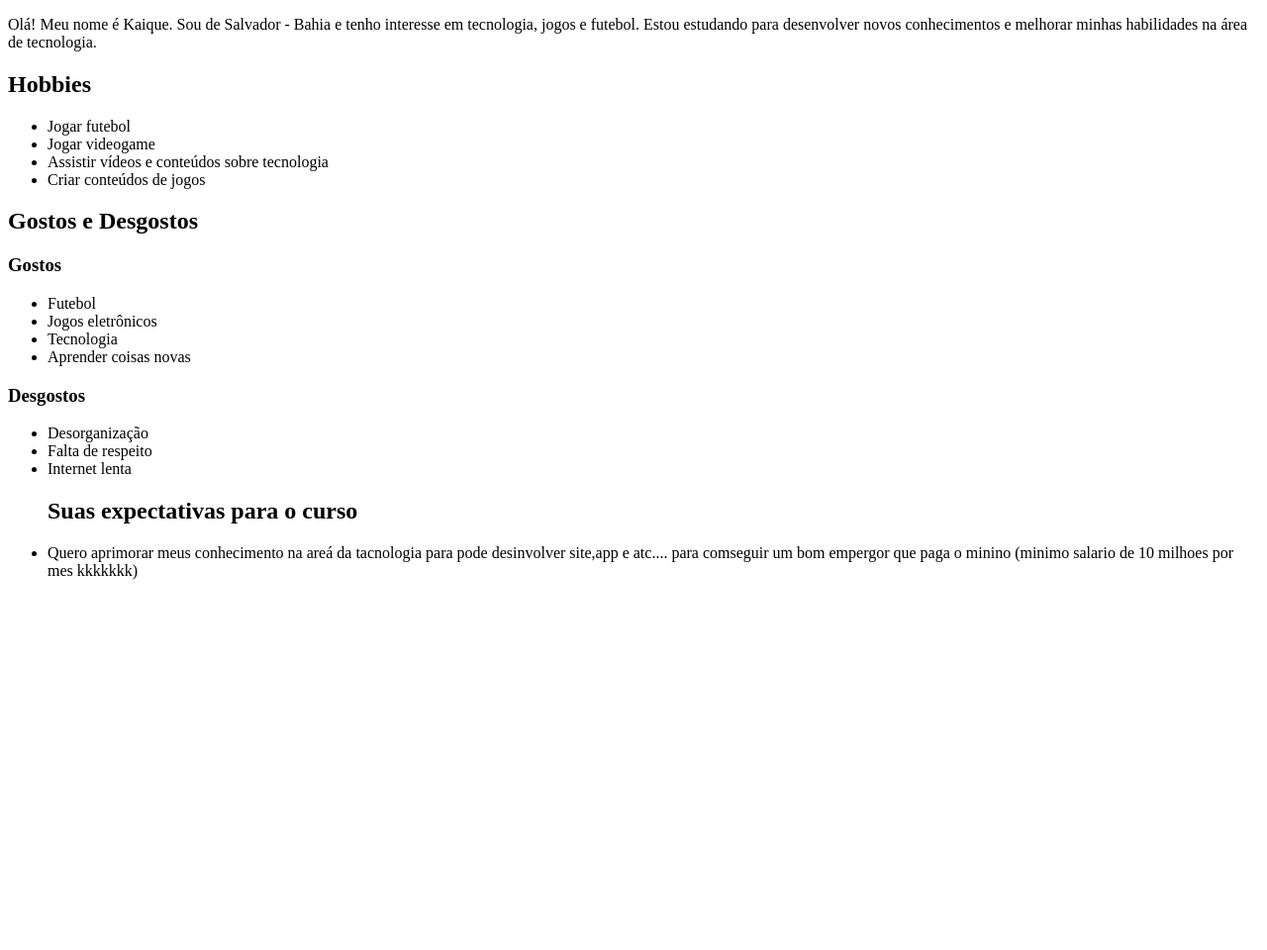
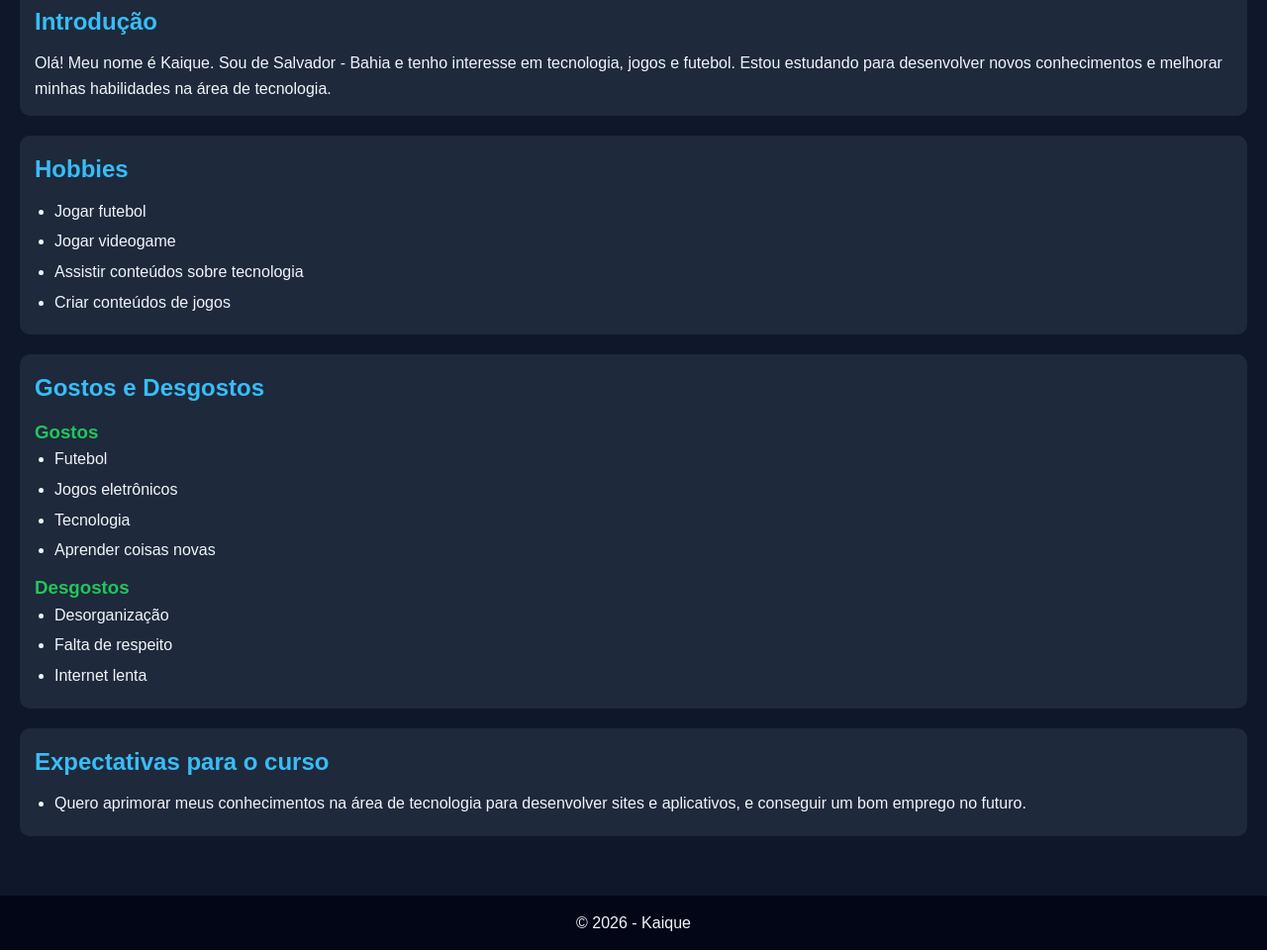
Before and after one commit to Kaiquemf10/Teste-de-Ospedagemm, a plain HTML site: page index.html in a window 1280 px wide. Shown: the part 149-1109 px from the top of the page at 99% size. Before the commit the page ends 800 px from the top, so only its background shows below. Drawn offline with Linux system fonts and the light colour scheme.

Commit message:
Revise index.html for profile page enhancements
Updated the HTML structure and content for the personal profile page, including adding a stylesheet link and correcting various text elements.

```diff
--- a/index.html
+++ b/index.html
@@ -3,6 +3,7 @@
 <head>
     <meta charset="UTF-8">
     <title>Perfil de Kaique</title>
+    <link rel="stylesheet" href="style.css">
 </head>
 
 <body>
@@ -28,7 +29,7 @@
     <ul>
         <li>Jogar futebol</li>
         <li>Jogar videogame</li>
-        <li>Assistir vídeos e conteúdos sobre tecnologia</li>
+        <li>Assistir conteúdos sobre tecnologia</li>
         <li>Criar conteúdos de jogos</li>
     </ul>
 </section>
@@ -49,11 +50,24 @@
         <li>Desorganização</li>
         <li>Falta de respeito</li>
         <li>Internet lenta</li>
-
+    </ul>
+</section>
 
 <section>
-     <h2>Suas expectativas para o curso</h2>
-     <ul></ul>
-    <li>Quero aprimorar meus conhecimento na areá da tacnologia para pode desinvolver site,app e atc.... para comseguir um bom empergor que paga o minino (minimo salario de 10 milhoes por mes kkkkkkk)</li>
-</ul>
+    <h2>Expectativas para o curso</h2>
+    <ul>
+        <li>
+            Quero aprimorar meus conhecimentos na área de tecnologia para desenvolver
+            sites e aplicativos, e conseguir um bom emprego no futuro.
+        </li>
+    </ul>
 </section>
+
+</main>
+
+<footer>
+    <p>© 2026 - Kaique</p>
+</footer>
+
+</body>
+</html>
```
